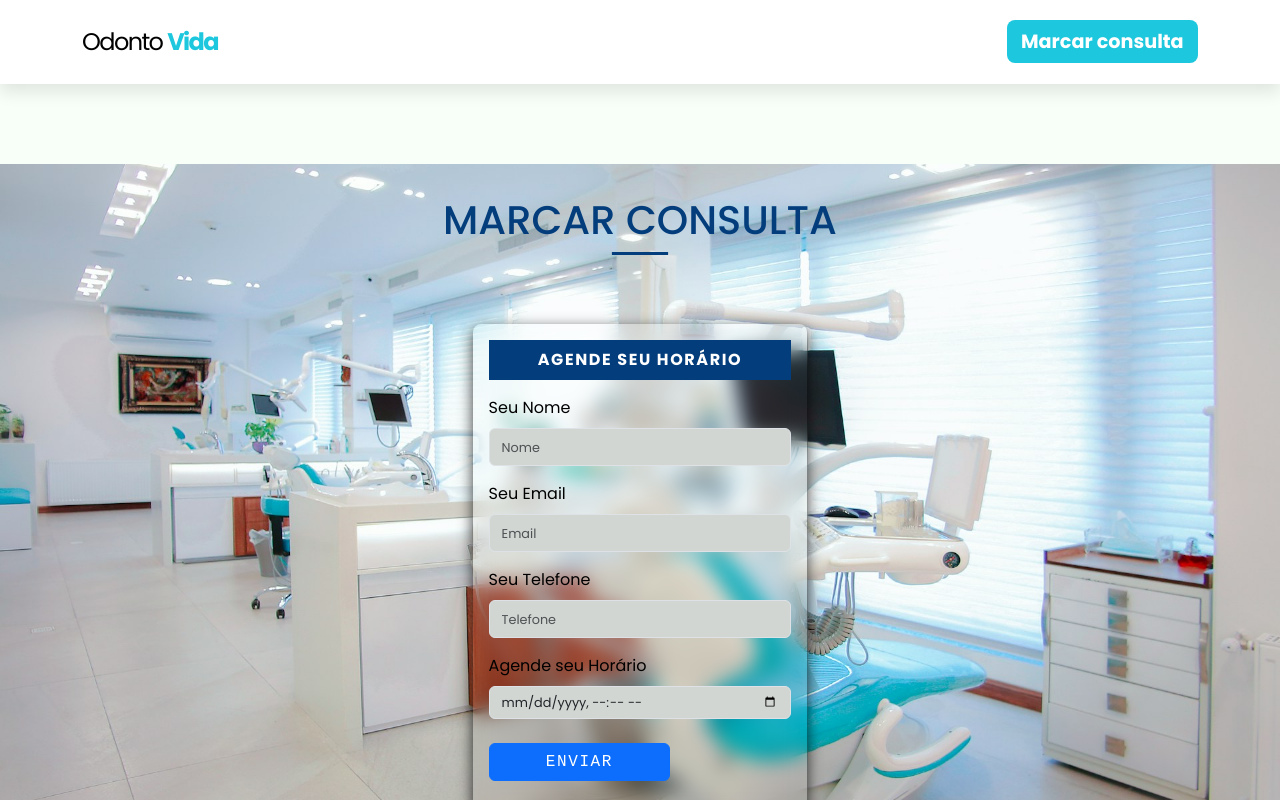
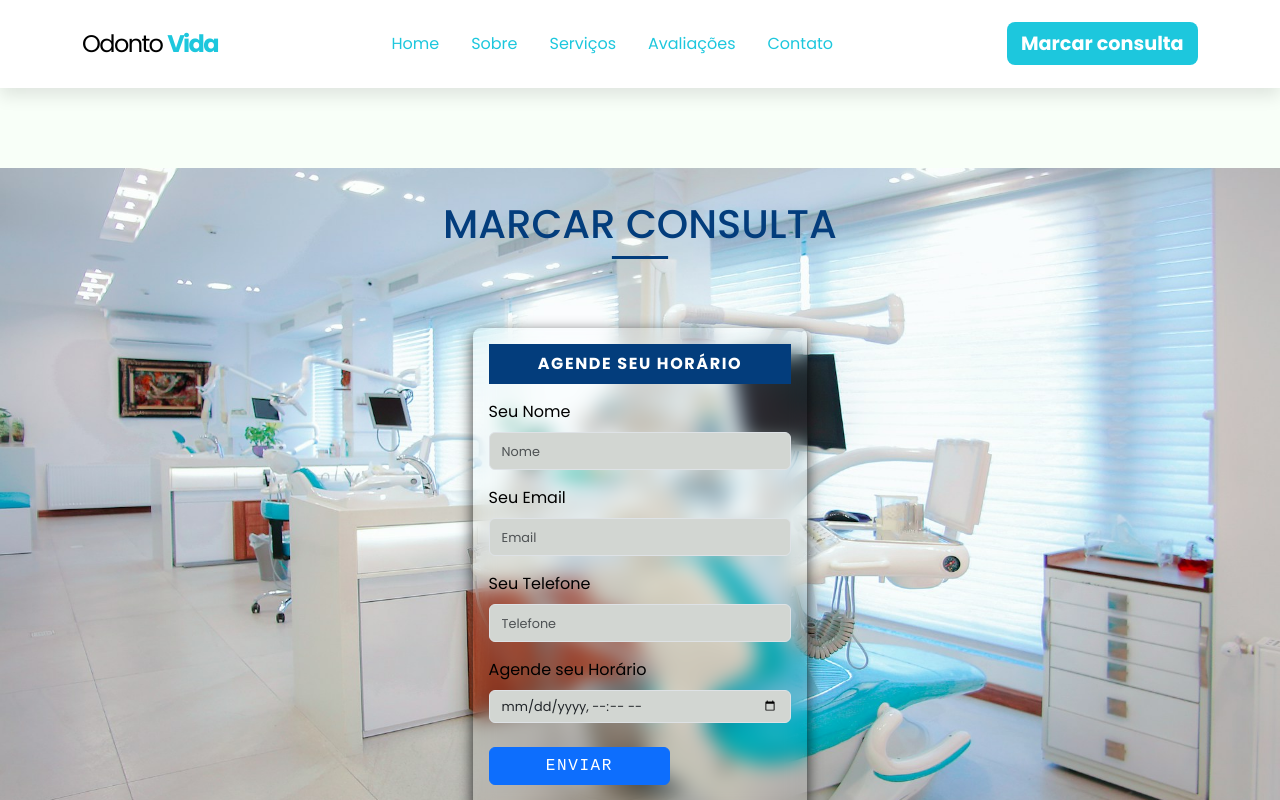
Before and after one commit to BrazSouza/ontological-clinic, a React (Vite) app: page /contato in a window 1280 px wide. Shown: the top 800 px of the page. Built offline with nearby package versions, Linux system fonts and the light colour scheme.

Commit message:
Alteração no css desktop e mobile

```diff
--- a/src/styles/header/header-mobile.scss
+++ b/src/styles/header/header-mobile.scss
@@ -12,25 +12,34 @@
 			position: absolute;
 			flex-flow: column;
 			width: 100%;
+			max-height: 0;
 			top: 100%;
 			left: 0;
 			text-align: center;
 			border-bottom: 0.2rem rgba(0, 0, 0, 0.1);
 			background-color: #fff;
 			box-shadow: 0 0.5rem 1rem #f9f9f9;
+			overflow: hidden;
+			transition: max-height 0.4s ease-in-out;
+
+
+
+			&.nav-active {
+				max-height: 500px;
+			}
 
 			.nav-link {
 				position: relative;
-        display: none;
+				display: none;
 
 				&:hover::after {
 					position: absolute;
 					content: '';
 					display: block;
-          left: 50%;
+					left: 50%;
 					width: 20%;
 					height: 0.2rem;
-          margin: 0 auto;
+					margin: 0 auto;
 					background: $btn;
 					transform: translateX(-50%);
 					transition: all 0.4s ease-in-out;
--- a/src/styles/header/header.scss
+++ b/src/styles/header/header.scss
@@ -18,16 +18,6 @@
 	}
 
 	.nav {
-
-		max-height: 0;
-		overflow: hidden;
-		transition: max-height 0.4s ease-in-out;
-
-
-		&.nav-active {
-			max-height: 500px;
-		}
-
 
 		.nav-link {
 		position: relative;
```
